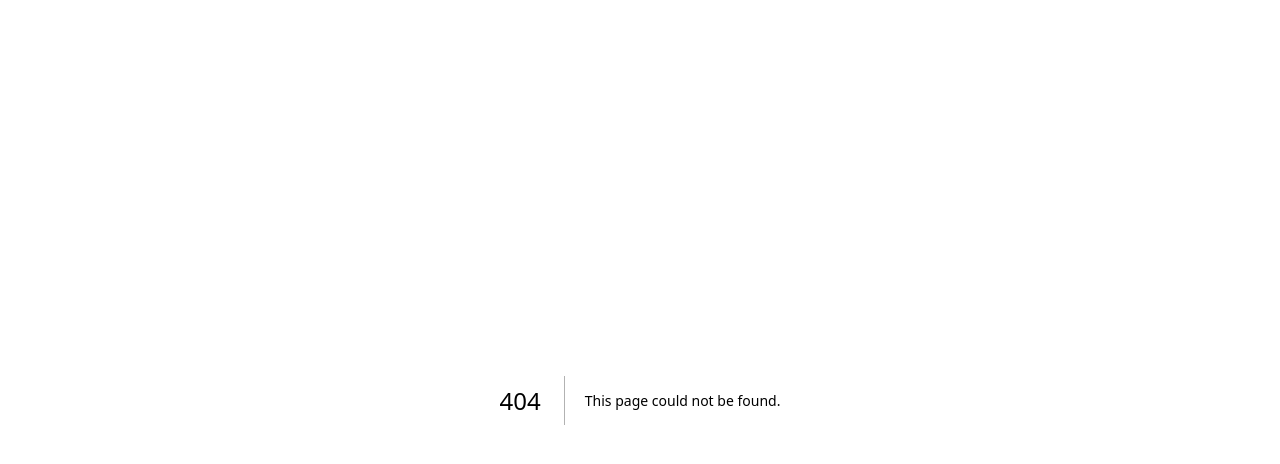
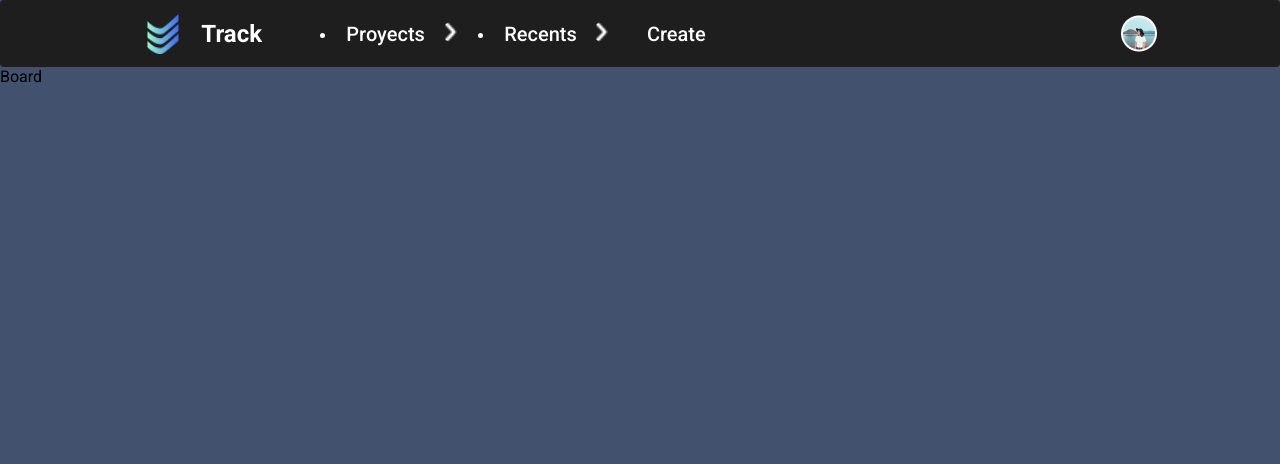
Before and after one commit to No-Country/S12-15-T-Java-React, a Next.js app in the folder frontend/: page /login/1/home/1/board in a window 1280 px wide. Before the commit this address had no page. Shown: the top 464 px of the page. Built offline with nearby package versions, Linux system fonts and the light colour scheme.

Commit message:
feat: estructura de rutas del proyecto

```diff
--- /dev/null
+++ b/frontend/src/app/login/[id]/home/[idWorkspace]/board/page.jsx
@@ -0,0 +1,5 @@
+const BoardPage = () => {
+	return <div>Board</div>;
+};
+
+export default BoardPage;
--- /dev/null
+++ b/frontend/src/app/login/[id]/home/[idWorkspace]/layout.js
@@ -0,0 +1,7 @@
+export default function RootLayout({ children }) {
+	return (
+		<main>
+			{children}
+		</main>
+	);
+}
--- a/frontend/src/app/login/[id]/layout.js
+++ b/frontend/src/app/login/[id]/layout.js
@@ -1,4 +1,9 @@
 import Navbar from '@/components/Navbar';
+import '@/styles/navbar.css';
+import '@/styles/Dropdown.css';
+import '@/styles/Flecha.css';
+import '@/styles/burguer.css';
+
 
 export default function RootLayout({ children }) {
 	return (
```
Also changed, not shown: frontend/src/app/login/layout.js (deleted, +0 -14 lines).
